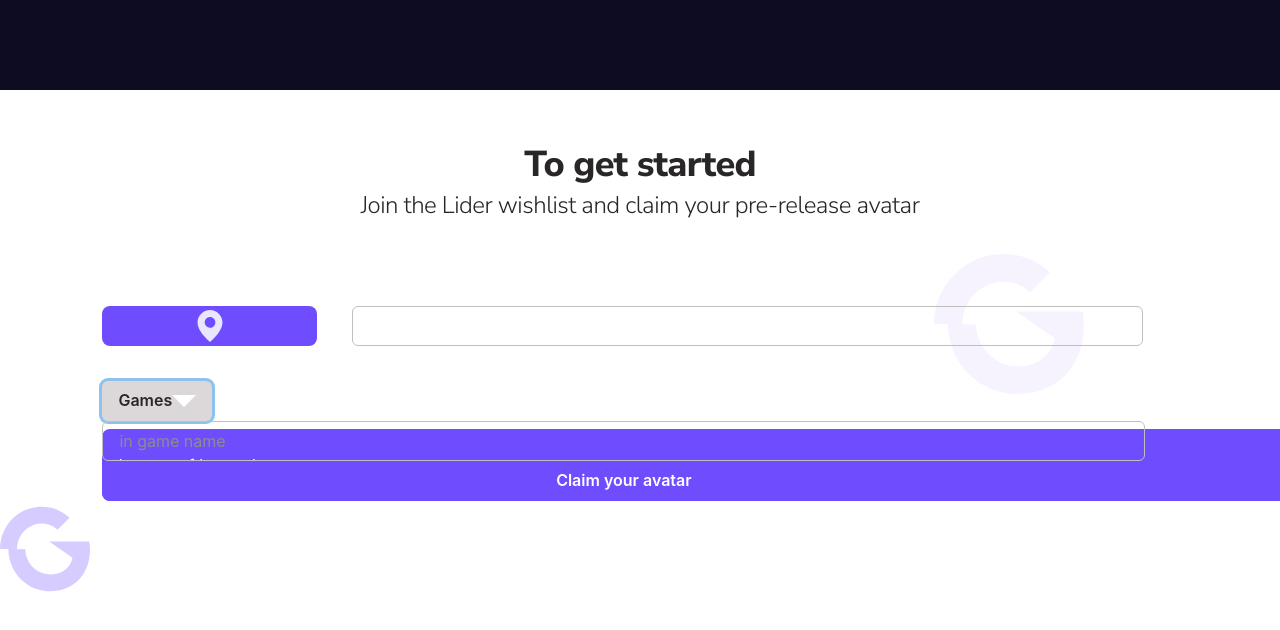
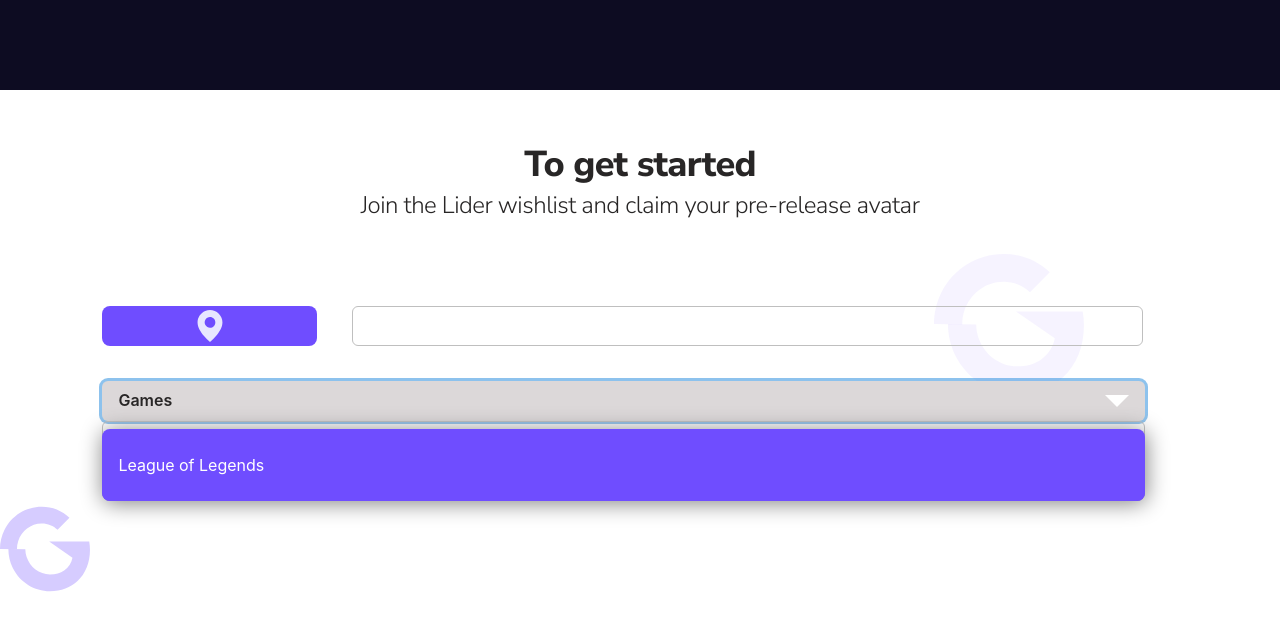
Before and after one commit to alan-ws/grounds.gg, a Next.js app: page / in a window 1280 px wide. Both pictures are taken after a click on the button "Games". Shown: the part 2858-3488 px from the top of the page. Built offline with nearby package versions, Linux system fonts and the light colour scheme.

Commit message:
wip: dropdowen better

```diff
--- a/components/dropdown.tsx
+++ b/components/dropdown.tsx
@@ -1,18 +1,6 @@
 import { FC, useEffect, useState } from "react";
 import Image from "next/image";
 import { Box, Button, Flex } from "@chakra-ui/react";
-
-// const List = styled("div")((props) => ({
-//   display: "flex",
-//   position: "absolute",
-//   backgroundColor: colors.primary,
-//   marginTop: "8px",
-//   borderRadius: "8px",
-//   width: "100%",
-//   ...fonts["btn2"],
-//   padding: "16px 8px",
-//   opacity: 0.7,
-// }));
 
 const List: FC = ({ children }) => {
   return (
@@ -23,23 +11,14 @@
       borderRadius={"8px"}
       w="100%"
       padding={"16px 8px"}
+      zIndex={2}
+      right={0}
+      filter={"drop-shadow(0.12rem 0.14rem 0.7rem gray)"}
     >
       {children}
     </Flex>
   );
 };
-
-// const Item = styled("div")((props) => ({
-//   display: "flex",
-//   justifyContent: "flex-start",
-//   padding: "8px",
-//   //   justifyContent: 'flex-end' (for mobile),
-//   color: colors.white,
-//   width: "100%",
-//   "&:hover": {
-//     cursor: "pointer",
-//   },
-// }));
 
 const Item: FC<{ onclick: () => void }> = ({ children, onclick }) => {
   return (
@@ -48,6 +27,7 @@
       padding={"8px"}
       color={"white"}
       onClick={onclick}
+      w="100%"
       _hover={{ cursor: "pointer" }}
     >
       {children}
@@ -73,8 +53,10 @@
     const data = ["League of Legends"];
 
     return (
-      <Box>
+      <Box w="100%" pos="relative">
         <Button
+          w="100%"
+          justifyContent={"space-between"}
           // disabled ? "" :
           onClick={() => setReveal((prev) => !prev)}
           //   disable={disabled}
```
